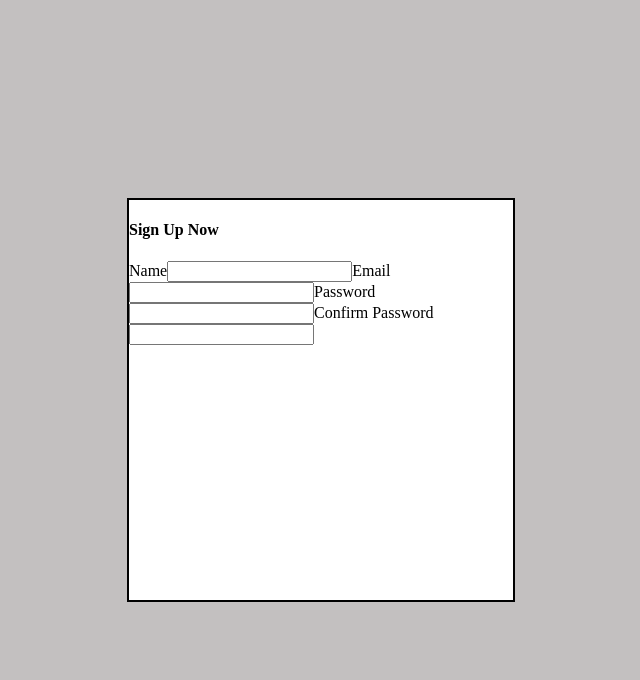
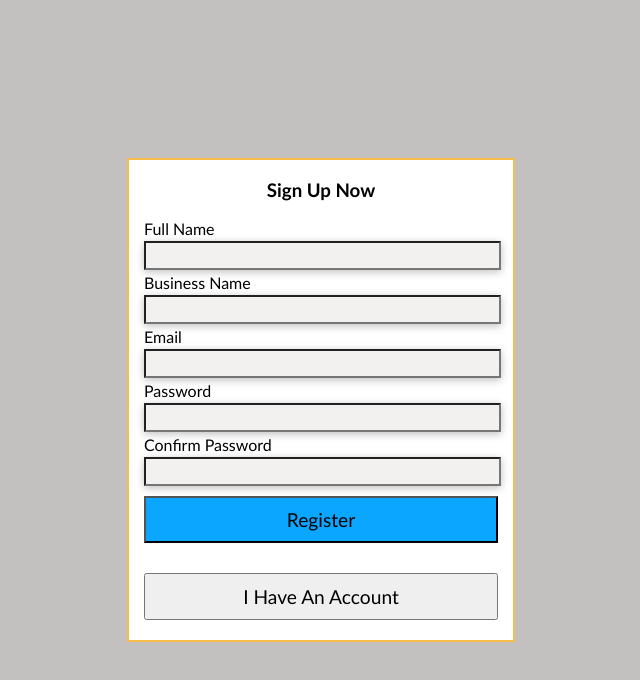
Before and after one commit to danmachlenkin/Back-Office-For-Restaurants, a React (Create React App) app in the folder front-end/: page / in a window 1280 px wide. Shown: the top 680 px of the page, without its empty margins (319-959 px from the left). Built offline with nearby package versions, Linux system fonts and the light colour scheme.

Commit message:
working on my registration and login pages

```diff
--- a/front-end/src/App.js
+++ b/front-end/src/App.js
@@ -24,6 +24,10 @@ function App() {
     console.log(pageName);
     setSelectedPage(pageName);
   };
+
+  const loginSucessHandler = (bool) => {
+    setIsLoggedIn(bool);
+  }
 
   return (
     <Fragment>
@@ -53,7 +57,7 @@ function App() {
           </div>
         </div>
       ) : (
-        <div> <LoginPage /></div>
+        <div> <LoginPage isLoginSucessfull={loginSucessHandler}/></div>
       )}
     </Fragment>
   );
--- a/front-end/src/Components/Login/LogIn.js
+++ b/front-end/src/Components/Login/LogIn.js
@@ -0,0 +1,48 @@
+import React from "react";
+
+//JS imports
+
+//CSS imports
+import modules from './Login.module.css';
+
+
+
+const Login = (props) => {
+
+    const loginStatusHandler = ()=> {
+        //User wants to register
+      props.loginStatus(false);
+    }
+
+    const loginRequestHandler = (el) => {
+        el.preventDefault();
+        //Validate user data from form fields
+
+        //Log user into the app
+        props.loginRequested(true);
+    }
+
+  return (
+    <div className={modules.formDisplay}>
+      <form>
+        <h3>Login To Your Account</h3>
+        <div className={modules.contentDiv}>
+          <label>Email</label>
+          <input type="text"></input>
+        </div>
+        <div className={modules.contentDiv}>
+          <label>Password</label>
+          <input type="password"></input>
+        </div>
+        <div>
+            <button className={modules.loginBtn} type="submit" onClick={loginRequestHandler}>Login</button>
+        </div>
+        <div>
+            <button className={modules.registerBtn} type="button" onClick={loginStatusHandler}>I Want To Register</button>
+        </div>
+      </form>
+    </div>
+  );
+};
+
+export default Login;
--- /dev/null
+++ b/front-end/src/Components/Login/Login.module.css
@@ -0,0 +1,43 @@
+.formDisplay{
+    margin-left: 15px;
+    margin-right: 15px;
+    height: 100%;
+}
+.formDisplay h3{
+    text-align: center;
+    font-family: 'Gill Sans', 'Gill Sans MT', Calibri, 'Trebuchet MS', sans-serif;
+}
+.formDisplay input{
+    width: 97%;
+    padding: 5px;
+    box-shadow: 0 2px 8px rgba(0, 0, 0, 0.25);
+    background-color: rgb(243, 240, 240);
+
+}
+.contentDiv{
+    margin-top: 20px;
+}
+.loginBtn{
+    margin-top: 30px;
+    padding: 10px;
+    width: 100%;
+    font-family: 'Gill Sans', 'Gill Sans MT', Calibri, 'Trebuchet MS', sans-serif;
+    font-size: larger;
+    background-color: #0ba6ff;
+}
+.loginBtn:hover{
+    background-color: #0bff50;
+    cursor: pointer;
+}
+
+.registerBtn{
+    margin-top: 30px;
+    padding: 10px;
+    width: 100%;
+    font-family: 'Gill Sans', 'Gill Sans MT', Calibri, 'Trebuchet MS', sans-serif;
+    font-size: larger;
+}
+.registerBtn:hover{
+    background-color: #ffce0b;
+    cursor: pointer;
+}
--- a/front-end/src/Components/Login/SignUp.js
+++ b/front-end/src/Components/Login/SignUp.js
@@ -1,18 +1,55 @@
-import React from "react";
+import React,{useState} from "react";
 
-const SignUp = () => {
+//JS imports
+
+//CSS imports
+import modules from "./SingUp.module.css";
+
+const SignUp = (props) => {
+
+const loginStatusHandler = ()=> {
+    //User is registered and want to login
+  props.loginStatus(true);
+}
+
+const registrationRequestHandler = (el) => {
+  el.preventDefault();
+  //Validation of registration data
+
+  //Log user into the app
+  props.loginRequested(true);
+}
+
   return (
-    <div>
+    <div className={modules.formDisplay}>
       <form>
-        <h4>Sign Up Now</h4>
-        <label>Name</label>
-        <input type="text"></input>
-        <label>Email</label>
-        <input type="email"></input>
-        <label>Password</label>
-        <input type="password"></input>
-        <label>Confirm Password</label>
-        <input type="password"></input>
+        <h3>Sign Up Now</h3>
+        <div>
+          <label className={modules.inputLabel}>Full Name</label>
+          <input type="text"></input>
+        </div>
+        <div>
+          <label className={modules.inputLabel}>Business Name</label>
+          <input type="text"></input>
+        </div>
+        <div>
+          <label className={modules.inputLabel}>Email</label>
+          <input type="email"></input>
+        </div>
+        <div>
+          <label className={modules.inputLabel}>Password</label>
+          <input type="password"></input>
+        </div>
+        <div>
+          <label className={modules.inputLabel}>Confirm Password</label>
+          <input type="password"></input>
+        </div>
+        <div>
+            <button className={modules.submitBtn} type="submit" onClick={registrationRequestHandler}>Register</button>
+        </div>
+        <div>
+            <button className={modules.loginBtn} type="button" onClick={loginStatusHandler}>I Have An Account</button>
+        </div>
       </form>
     </div>
   );
--- /dev/null
+++ b/front-end/src/Components/Login/SingUp.module.css
@@ -0,0 +1,50 @@
+.formDisplay{
+    margin-left: 15px;
+    margin-right: 15px;
+    height: 100%;
+}
+
+.inputLabel{
+    display:block;
+    margin: 3px 0px;
+    font-family: 'Gill Sans', 'Gill Sans MT', Calibri, 'Trebuchet MS', sans-serif;
+
+}
+
+.formDisplay input{
+    width: 97%;
+    padding: 5px;
+    box-shadow: 0 2px 8px rgba(0, 0, 0, 0.25);
+    background-color: rgb(243, 240, 240);
+
+}
+.formDisplay h3{
+text-align: center;
+font-family: 'Gill Sans', 'Gill Sans MT', Calibri, 'Trebuchet MS', sans-serif;
+}
+
+.submitBtn{
+    margin-top: 10px;
+    padding: 10px;
+    width: 100%;
+    font-family: 'Gill Sans', 'Gill Sans MT', Calibri, 'Trebuchet MS', sans-serif;
+    font-size: larger;
+    background-color: #0ba6ff;
+}
+.submitBtn:hover{
+    background-color: #0bff50;
+    cursor: pointer;
+}
+
+.loginBtn{
+    margin-top: 30px;
+    padding: 10px;
+    width: 100%;
+    font-family: 'Gill Sans', 'Gill Sans MT', Calibri, 'Trebuchet MS', sans-serif;
+    font-size: larger;
+}
+
+.loginBtn:hover{
+    background-color: #ffce0b;
+    cursor: pointer;
+}
--- a/front-end/src/pages/LoginPage.js
+++ b/front-end/src/pages/LoginPage.js
@@ -1,19 +1,28 @@
 import React from "react";
+import { useState } from "react";
 
 //JS imports
 import SignUp from "../Components/Login/SignUp";
-import Card from "../Components/UI/Card";
+import Login from "../Components/Login/LogIn";
 
 //CSS imports
 import modules from "./LoginPage.module.css";
 
-const LoginPage = () => {
+const LoginPage = (props) => {
+    const [isRegistered, setIsRegistered] = useState(false);
+
+    const loginRequestHandler = (bool)=> {
+        props.isLoginSucessfull(bool);
+    }
+
+    const isRegisteredHandler = (bool)=> {
+        setIsRegistered(bool);
+    }
+
   return (
     <div className={modules.page}>
       <div className={modules.contentWrapper}>
-        <SignUp />
-
-        {/* <LogIn /> */}
+        {isRegistered ? <Login loginRequested={loginRequestHandler} loginStatus={isRegisteredHandler}/> :<SignUp loginStatus={isRegisteredHandler} loginRequested={loginRequestHandler}/> }
       </div>
     </div>
   );
--- a/front-end/src/pages/LoginPage.module.css
+++ b/front-end/src/pages/LoginPage.module.css
@@ -9,9 +9,22 @@ justify-content: center;
 }
 
 .contentWrapper{
-    height: 50%;
+    height: 60%;
     width: 30%;
     background-color: white;
-    border: 2px solid black;
+    border: 2px solid #F8BD4B;
     margin: auto;
 }
+
+.loginBtn{
+    margin-top: 30px;
+    padding: 10px;
+    width: 100%;
+    font-family: 'Gill Sans', 'Gill Sans MT', Calibri, 'Trebuchet MS', sans-serif;
+    font-size: larger;
+}
+
+.loginBtn:hover{
+    background-color: #ffce0b;
+    cursor: pointer;
+}
```
